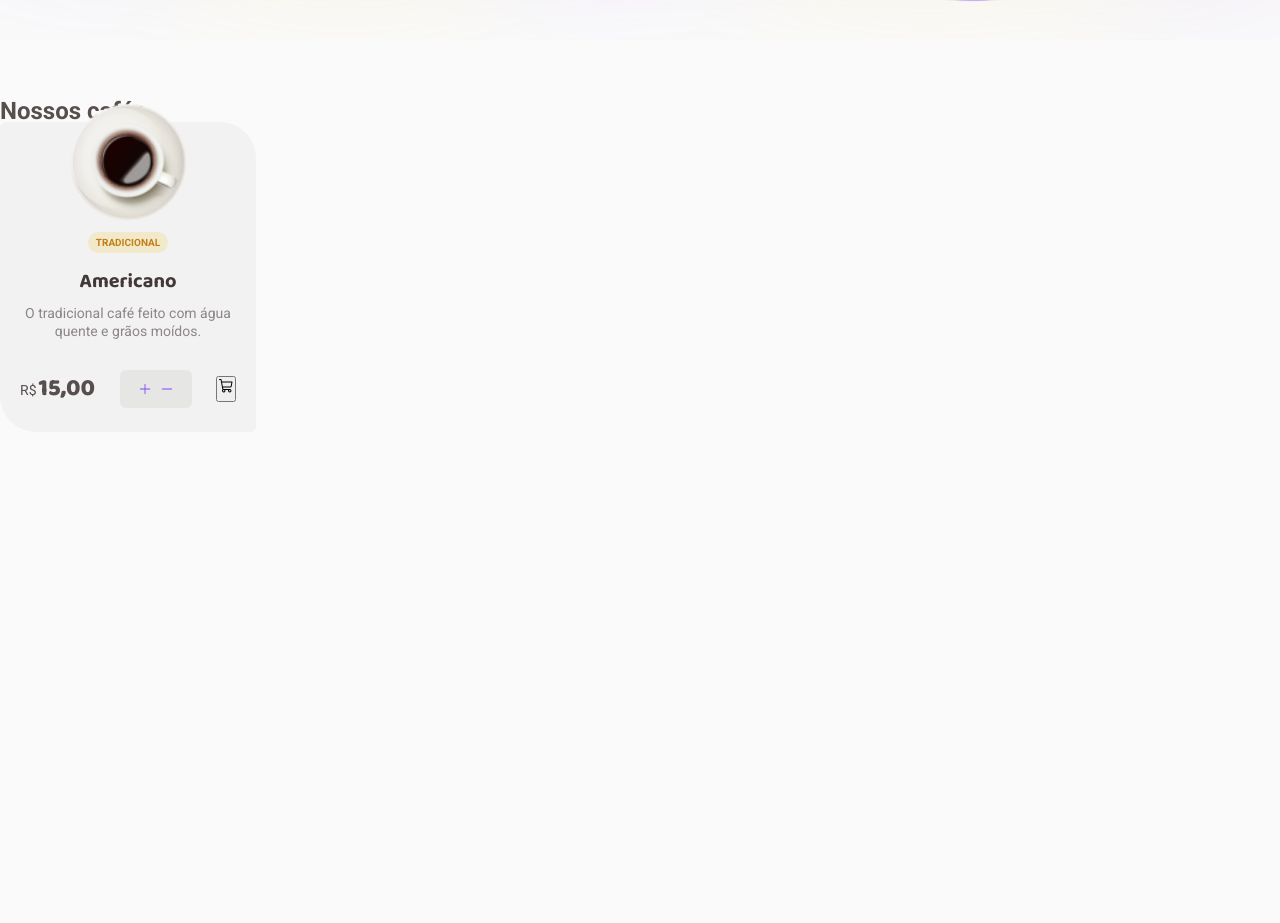
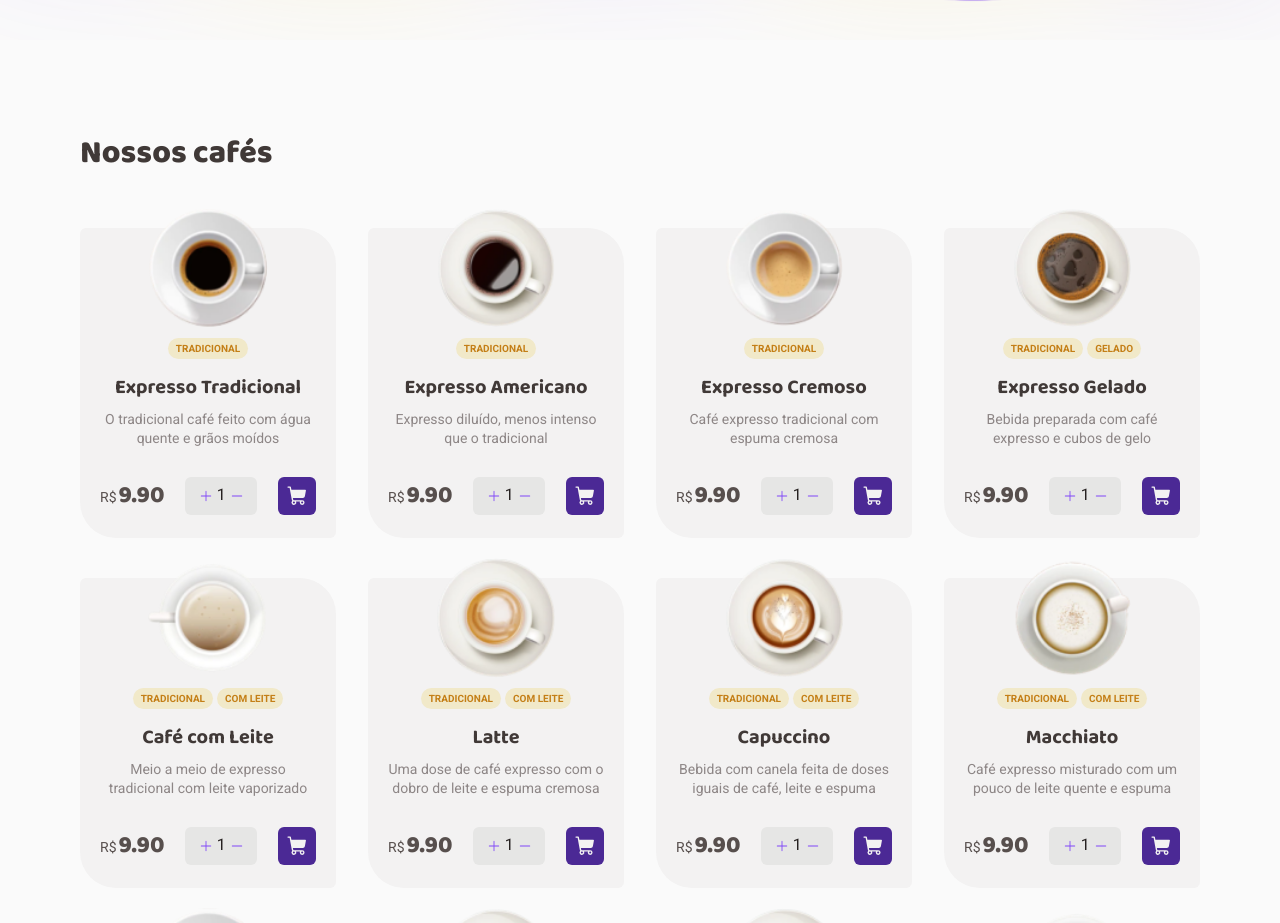
Before and after one commit to Glendson/coffee-delivery, a React (Vite) app: page / in a window 1280 px wide. Shown: the part 553-1476 px from the top of the page. Before the commit the page ends 985 px from the top, so only its background shows below. Built offline with nearby package versions, Linux system fonts and the light colour scheme.

Commit message:
feat: home page completed and logic inclement and declement

```diff
--- /dev/null
+++ b/data.json
@@ -0,0 +1,116 @@
+{
+  "coffees": [
+    {
+      "id": "0",
+      "title": "Expresso Tradicional",
+      "description": "O tradicional café feito com água quente e grãos moídos",
+      "tags": ["tradicional"],
+      "price": 9.90,
+      "image": "/assets/coffees/expresso.png"
+    },
+    {
+      "id": "1",
+      "title": "Expresso Americano",
+      "description": "Expresso diluído, menos intenso que o tradicional",
+      "tags": ["tradicional"],
+      "price": 9.90,
+      "image": "/assets/coffees/americano.png"
+    },
+    {
+      "id": "2",
+      "title": "Expresso Cremoso",
+      "description": "Café expresso tradicional com espuma cremosa",
+      "tags": ["tradicional"],
+      "price": 9.90,
+      "image": "/assets/coffees/expresso-cremoso.png"
+    },
+    {
+      "id": "3",
+      "title": "Expresso Gelado",
+      "description": "Bebida preparada com café expresso e cubos de gelo",
+      "tags": ["tradicional", "gelado"],
+      "price": 9.90,
+      "image": "/assets/coffees/cafe-gelado.png"
+    },
+    {
+      "id": "4",
+      "title": "Café com Leite",
+      "description": "Meio a meio de expresso tradicional com leite vaporizado",
+      "tags": ["tradicional", "com leite"],
+      "price": 9.90,
+      "image": "/assets/coffees/cafe-com-leite.png"
+    },
+    {
+      "id": "5",
+      "title": "Latte",
+      "description": "Uma dose de café expresso com o dobro de leite e espuma cremosa",
+      "tags": ["tradicional", "com leite"],
+      "price": 9.90,
+      "image": "/assets/coffees/latte.png"
+    },
+    {
+      "id": "6",
+      "title": "Capuccino",
+      "description": "Bebida com canela feita de doses iguais de café, leite e espuma",
+      "tags": ["tradicional", "com leite"],
+      "price": 9.90,
+      "image": "/assets/coffees/capuccino.png"
+    },
+    {
+      "id": "7",
+      "title": "Macchiato",
+      "description": "Café expresso misturado com um pouco de leite quente e espuma",
+      "tags": ["tradicional", "com leite"],
+      "price": 9.90,
+      "image": "/assets/coffees/macchiato.png"
+    },
+    {
+      "id": "8",
+      "title": "Mocaccino",
+      "description": "Café expresso misturado com um pouco de leite quente e espuma",
+      "tags": ["tradicional", "com leite"],
+      "price": 9.90,
+      "image": "/assets/coffees/mocaccino.png"
+    },
+    {
+      "id": "9",
+      "title": "Chocolate Quente",
+      "description": "Bebida feita com chocolate dissolvido no leite quente e café",
+      "tags": ["especial", "com leite"],
+      "price": 9.90,
+      "image": "/assets/coffees/chocolate-quente.png"
+    },
+    {
+      "id": "10",
+      "title": "Cubano",
+      "description": "Drink gelado de café expresso com rum, creme de leite e hortelã",
+      "tags": ["especial", "alcoólico", "gelado"],
+      "price": 9.90,
+      "image": "/assets/coffees/cubano.png"
+    },
+    {
+      "id": "11",
+      "title": "Havaiano",
+      "description": "Bebida adocicada preparada com café e leite de coco",
+      "tags": ["especial"],
+      "price": 9.90,
+      "image": "/assets/coffees/havaiano.png"
+    },
+    {
+      "id": "12",
+      "title": "Árabe",
+      "description": "Bebida preparada com grãos de café árabe e especiarias",
+      "tags": ["especial"],
+      "price": 9.90,
+      "image": "/assets/coffees/arabe.png"
+    },
+    {
+      "id": "13",
+      "title": "Irlandês",
+      "description": "Bebida a base de café, uísque irlandês, açúcar e chantilly",
+      "tags": ["especial", "alcoólico"],
+      "price": 9.90,
+      "image": "/assets/coffees/irlandes.png"
+    }
+  ]
+}
--- a/src/components/Header/index.tsx
+++ b/src/components/Header/index.tsx
@@ -17,7 +17,7 @@ export function Header() {
         </div>
 
         <NavLink to="/checkout">
-          <ShoppingCart width={22} weight="fill" />
+          <ShoppingCart weight="fill" />
         </NavLink>
       </aside>
     </HeaderContainer>
--- a/src/components/Header/styles.ts
+++ b/src/components/Header/styles.ts
@@ -46,6 +46,11 @@ export const HeaderContainer = styled.header`
 
       background: ${(props) => props.theme.colors["yellow-light"]};
       color: ${(props) => props.theme.colors["yellow-dark"]};
+
+      svg {
+        width: 22px;
+        height: 22px;
+      }
     }
   }
 `;
--- a/src/components/QuantitySelector/styles.ts
+++ b/src/components/QuantitySelector/styles.ts
@@ -31,7 +31,7 @@ export const QuantityContainer = styled.div`
   }
 
   span {
-    font: ${(props) => props.theme.fonts.textM };
+    font: ${(props) => props.theme.fonts.textM};
     color: ${(props) => props.theme.colors["base-title"]};
   }
 `;
--- a/src/pages/Home/components/CoffeeCard/index.tsx
+++ b/src/pages/Home/components/CoffeeCard/index.tsx
@@ -1,28 +1,76 @@
 import { ShoppingCart } from "@phosphor-icons/react";
 import { QuantitySelector } from "../../../../components/QuantitySelector";
-import { CardContainer, CoffeeBuy, CoffeeDescription, CoffeeImage, CoffeePrice, CoffeeTag, CoffeeTitle } from "./styles";
+import {
+  CardContainer,
+  CoffeeButton,
+  CoffeeBuy,
+  CoffeeDescription,
+  CoffeeImage,
+  CoffeePrice,
+  CoffeeTag,
+  CoffeeTitle,
+} from "./styles";
+import { useState } from "react";
 
-export function CoffeeCard(){
+export interface Coffee {
+  id: string;
+  title: string;
+  description: string;
+  tags: string[];
+  price: number;
+  image: string;
+}
+
+interface CardProps {
+  coffee: Coffee;
+}
+
+export function CoffeeCard({ coffee }: CardProps) {
+  const [coffeeQuantity, setCoffeeQuantity] = useState(1);
+  const [isItemAdded, setIsItemAdded] = useState(false);
+
+  function handleIncreaseCoffeeAmount() {
+    setCoffeeQuantity((state) => state + 1);
+  }
+  function handleDecreaseCoffeeAmount() {
+    if (coffeeQuantity === 1) return;
+    setCoffeeQuantity((state) => state - 1);
+  }
+
+  function handleAddCoffeeAmount() {
+    if (isItemAdded) return;
+    setIsItemAdded(true);
+    setCoffeeQuantity(1);
+  }
+
   return (
     <CardContainer>
-            <CoffeeImage src="public/assets/coffees/americano.png" alt="" />
+      <CoffeeImage src={coffee.image} alt="" />
 
       <CoffeeTag>
-                <span>Tradicional</span>
+        {coffee.tags.map((tag) => {
+          return <span key={tag}>{tag}</span>;
+        })}
       </CoffeeTag>
 
-            <CoffeeTitle>Americano</CoffeeTitle>
+      <CoffeeTitle>{coffee.title}</CoffeeTitle>
 
-            <CoffeeDescription>O tradicional café feito com água quente e grãos moídos.</CoffeeDescription>
+      <CoffeeDescription>{coffee.description}</CoffeeDescription>
 
       <CoffeeBuy>
         <CoffeePrice>
           <span>R$</span>
-                    <span>15,00</span>
+          <span>{coffee.price.toFixed(2)}</span>
         </CoffeePrice>
-                <QuantitySelector />
-                <button><ShoppingCart /></button>
+        <QuantitySelector
+          quantity={coffeeQuantity}
+          inclementQuantity={handleIncreaseCoffeeAmount}
+          declementQuantity={handleDecreaseCoffeeAmount}
+        />
+        <CoffeeButton onClick={handleAddCoffeeAmount}>
+          <ShoppingCart weight="fill" />
+        </CoffeeButton>
       </CoffeeBuy>
     </CardContainer>
-    )
+  );
 }
--- a/src/pages/Home/components/CoffeeCard/styles.ts
+++ b/src/pages/Home/components/CoffeeCard/styles.ts
@@ -58,13 +58,11 @@ export const CoffeeDescription = styled.span`
 `;
 
 export const CoffeeBuy = styled.div`
+  display: flex;
+  align-items: center;
+  justify-content: space-between;
 
-    display: flex;
-    align-items: center;
-    justify-content: space-between;
-
-    margin-top: 30px;
-
+  margin-top: 30px;
 `;
 
 export const CoffeePrice = styled.div`
@@ -82,3 +80,25 @@ export const CoffeePrice = styled.div`
     color: ${(props) => props.theme.colors["base-text"]};
   }
 `;
+
+export const CoffeeButton = styled.button`
+  display: flex;
+  align-items: center;
+
+  border-radius: 0.375rem;
+  padding: 0.5rem;
+  gap: 0.5rem;
+  border: 0;
+
+  background: ${(props) => props.theme.colors["purple-dark"]};
+  color: ${(props) => props.theme.colors["base-card"]};
+
+  &:hover {
+    background: ${(props) => props.theme.colors["purple"]};
+  }
+
+  svg {
+    width: 1.375rem;
+    height: 1.375rem;
+  }
+`;
--- a/src/pages/Home/index.tsx
+++ b/src/pages/Home/index.tsx
@@ -1,20 +1,23 @@
 import { CoffeeCard } from "./components/CoffeeCard";
 import { Hero } from "./components/Hero";
-import { HomeContainer } from "./styles";
+import { CoffeeList, HomeContainer } from "./styles";
 
-export function Home(){
-    return (
-        <HomeContainer>
-            <div>
-                <Hero />
+import { coffees } from "../../../data.json";
 
-                <div>
-                    <h2>Nossos cafés</h2>
+export function Home() {
+  return (
+    <HomeContainer>
+      <Hero />
 
+      <CoffeeList>
+        <h2>Nossos cafés</h2>
 
-                    <CoffeeCard />
-                </div>
-            </div>
-        </HomeContainer>
-    )
+        <div>
+          {coffees.map((coffee) => {
+            return <CoffeeCard key={coffee.id} coffee={coffee} />;
+          })}
+        </div>
+      </CoffeeList>
+    </HomeContainer>
+  );
 }
--- a/src/pages/Home/styles.ts
+++ b/src/pages/Home/styles.ts
@@ -1,3 +1,23 @@
 import styled from "styled-components";
 
-export const HomeContainer = styled.main``
+export const HomeContainer = styled.main``;
+export const CoffeeList = styled.div`
+  max-width: 1160px;
+  padding: 32px 20px 150px;
+  margin: 0 auto;
+
+  display: flex;
+  flex-direction: column;
+  gap: 54px;
+
+  h2 {
+    color: ${(props) => props.theme.colors["base-subtitle"]};
+    font: ${(props) => props.theme.fonts.titleL};
+  }
+  > div {
+    display: grid;
+    grid-template-columns: 1fr 1fr 1fr 1fr;
+    grid-row-gap: 40px;
+    grid-column-gap: 32px;
+  }
+`;
```
Lines whose indentation alone changed are shown as unchanged.
